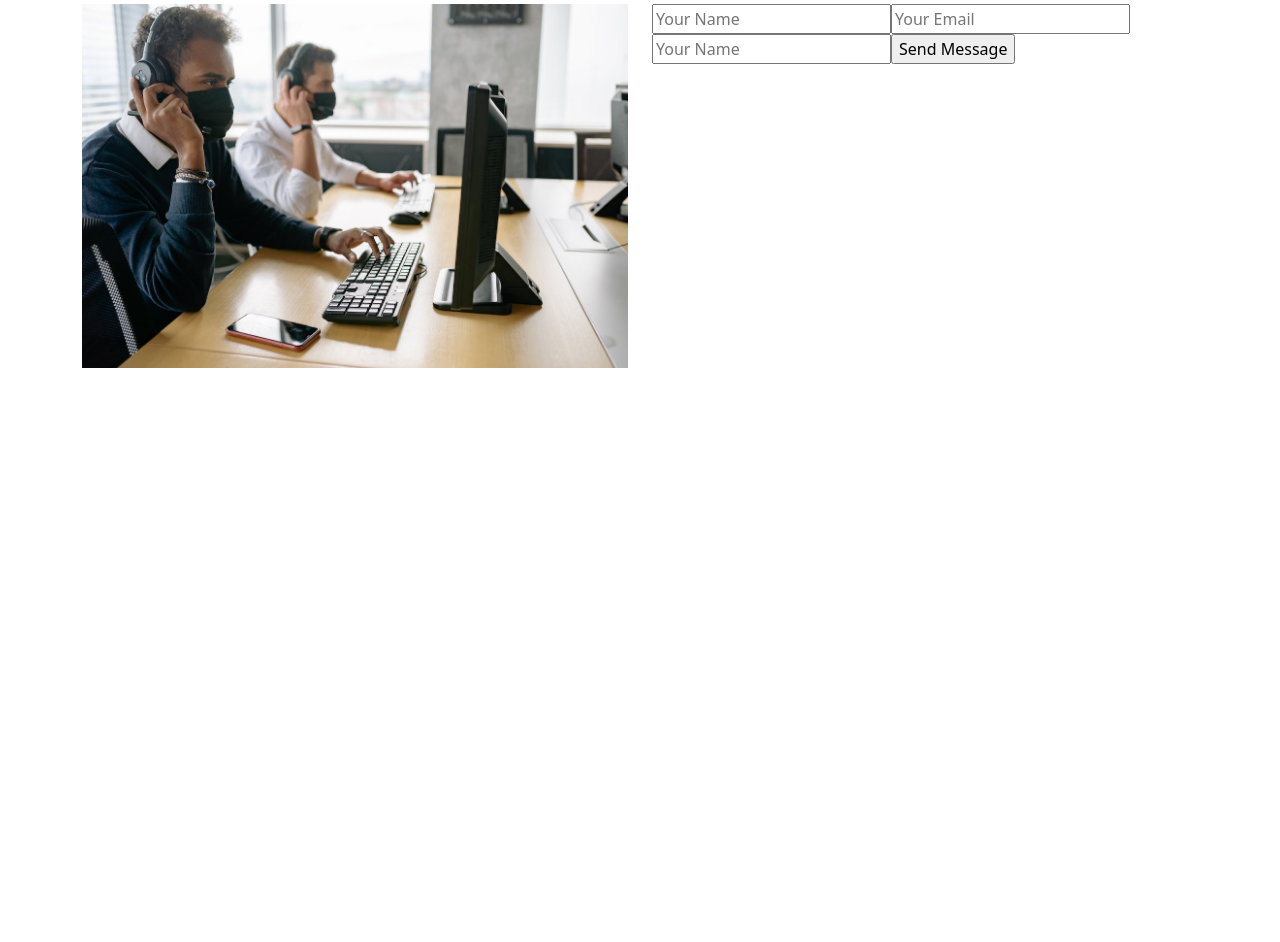
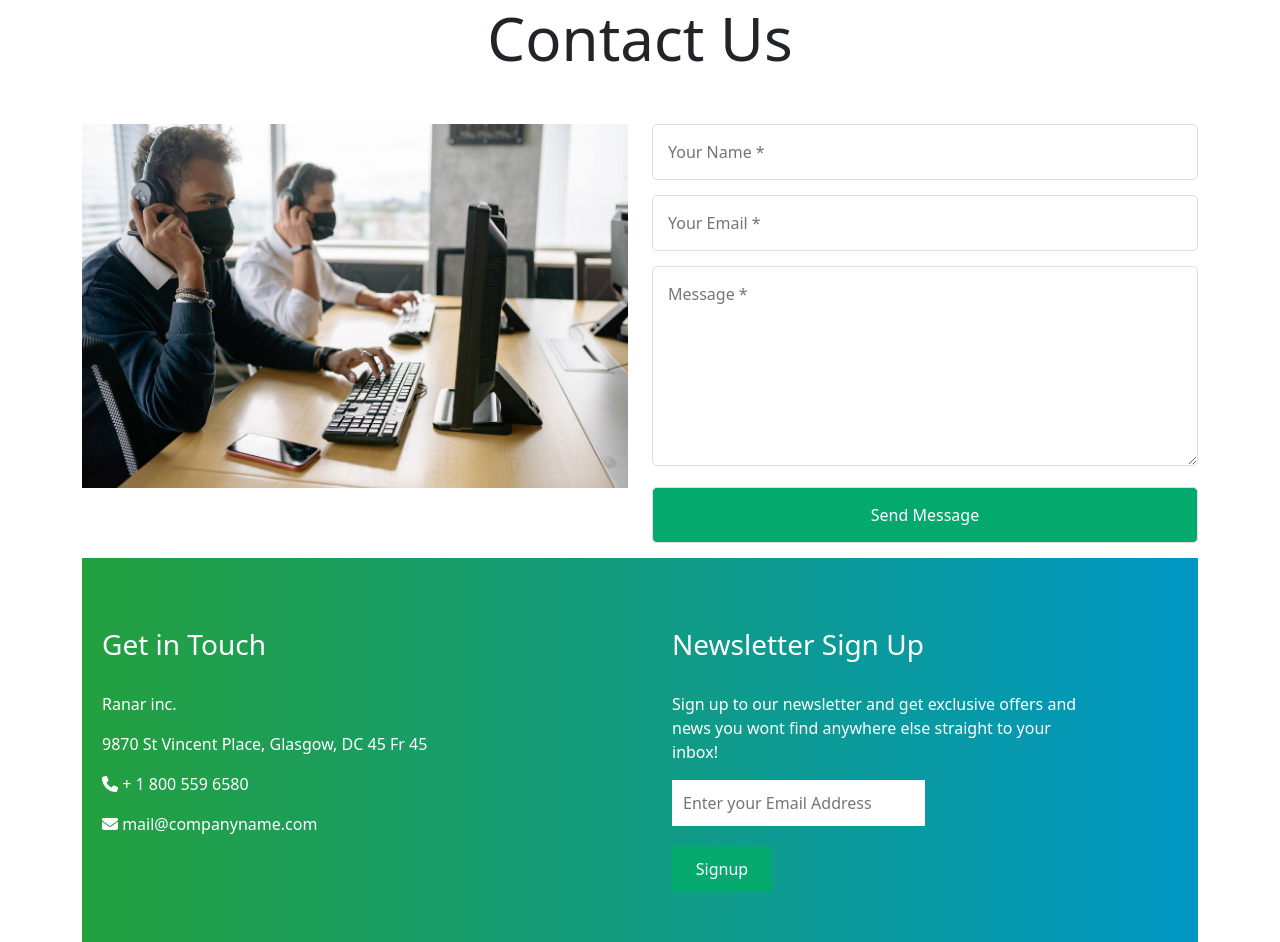
Before and after one commit to shantovai024/ranar-client, a React (Create React App) app: page / in a window 1280 px wide. Shown: the part 1380-2322 px from the top of the page. Before the commit the page ends 1748 px from the top, so only its background shows below. Built offline with nearby package versions, Linux system fonts and the light colour scheme.

Commit message:
contact done

```diff
--- a/package.json
+++ b/package.json
@@ -6,6 +6,7 @@
     "@fortawesome/fontawesome-svg-core": "^6.2.0",
     "@fortawesome/free-regular-svg-icons": "^6.2.0",
     "@fortawesome/free-solid-svg-icons": "^6.2.0",
+    "@fortawesome/react-fontawesome": "^0.2.0",
     "@testing-library/jest-dom": "^5.14.1",
     "@testing-library/react": "^13.0.0",
     "@testing-library/user-event": "^13.2.1",
--- a/src/Components/About/About.js
+++ b/src/Components/About/About.js
@@ -7,7 +7,7 @@ const About = () => {
         <div>
             <div className="row">
                 <div className="col-xl-12">
-                    <h2 className='text-center about-title mt-3 mb-4'>About</h2>
+                    <h2 className='text-center about-title mt-50 mb-60'>About</h2>
                 </div>
                 <div className="col-xl-6">
                     <div className="about-img">
--- a/src/Components/Contact/Contact.css
+++ b/src/Components/Contact/Contact.css
@@ -1,3 +1,11 @@
+.mt-50 {
+    margin-top: 50px;
+}
+
+.mb-60 {
+    margin-bottom: 50px;
+}
+
 .contact-title{
     font-size: 60px;
     text-align: center;
@@ -5,3 +13,25 @@
 .contact-img img {
     max-width: 100%;
 }
+
+.contact-form input, .contact-form textarea {
+    width: 100%;
+    margin-bottom: 15px;
+    padding: 15px;
+    border: 1px solid #ddd;
+    border-radius: 5px;
+}
+
+.contact-form textarea {
+    height: 200px;
+}
+
+.contact-form input[type=submit] {
+    background: #04AA6D;
+    color: #fff;
+    transition: .3s;
+}
+
+.contact-form input[type=submit]:hover {
+    background: #086e48;
+}
--- a/src/Components/Contact/Contact.js
+++ b/src/Components/Contact/Contact.js
@@ -7,7 +7,7 @@ const Contact = () => {
         <div>
             <div className="row">
                 <div className="col-xl-12">
-                    <h2 className='contact-title mt-3 mb-4'>Contact Us</h2>
+                    <h2 className='contact-title mt-50 mb-60'>Contact Us</h2>
                 </div>
                 <div className="col-xl-6">
                     <div className="contact-img">
@@ -17,9 +17,9 @@ const Contact = () => {
                 <div className="col-xl-6">
                     <div className="contact-form">
                         <form action="">
-                            <input type="text" placeholder='Your Name' />
-                            <input type="email" placeholder='Your Email' />
-                            <input type="text" placeholder='Your Name' />
+                            <input type="text" placeholder='Your Name *' />
+                            <input type="email" placeholder='Your Email *' />
+                            <textarea type="text" placeholder='Message *' />
                             <input type="submit" value="Send Message" />
                         </form>
                     </div>
--- /dev/null
+++ b/src/Components/Footer/Footer.css
@@ -0,0 +1,43 @@
+.pt-50 {
+    padding-top: 50px;
+}
+.pb-30{
+    padding-bottom: 30px;
+}
+
+.bg-footer {
+    background-image: linear-gradient(to right, #24A03E , #0097C4)
+}
+
+.footer-left, .footer-right {
+    padding: 20px;
+    color: #fff;
+}
+
+.footer-left h3, .footer-right h3 {
+    margin-bottom: 30px;
+}
+
+.footer-right input {
+    border: 1px solid transparent;
+    margin-bottom: 20px;
+    padding: 10px;
+    outline: none;
+}
+
+.footer-right p {
+    padding-right: 100px;
+}
+
+.footer-right button {
+    padding: 10px;
+    border: 1px solid transparent;
+    width: 100px;
+    background: #04AA6D;
+    transition: .3s;
+    color: #fff;
+}
+
+.footer-right button:hover{
+    background: #086e48;
+}
--- a/src/Components/Footer/Footer.js
+++ b/src/Components/Footer/Footer.js
@@ -1,9 +1,35 @@
 import React from 'react';
+import './Footer.css'
+import { FontAwesomeIcon } from '@fortawesome/react-fontawesome'
+import { faEnvelope, faPhone } from '@fortawesome/free-solid-svg-icons'
 
 const Footer = () => {
+    let handleFooterForm = (event) => {
+        event.preventDefault()
+    }
     return (
-        <div>
-            <h2>This is Footer Page</h2>
+        <div className="footer-area pt-50 pb-30 bg-footer">
+            <div className='row'>
+                <div className="col-xl-6">
+                    <div className="footer-left">
+                        <h3>Get in Touch</h3>
+                        <p>Ranar inc.</p>
+                        <p>9870 St Vincent Place, Glasgow, DC 45 Fr 45</p>
+                        <p><FontAwesomeIcon icon={faPhone} /> + 1 800 559 6580 </p>
+                        <p><FontAwesomeIcon icon={faEnvelope} /> mail@companyname.com</p>
+                    </div>
+                </div>
+                <div className="col-xl-6">
+                    <div className="footer-right">
+                        <h3>Newsletter Sign Up</h3>
+                        <p>Sign up to our newsletter and get exclusive offers and news you wont find anywhere else straight to your inbox!</p>
+                        <form onSubmit={handleFooterForm}>
+                            <input type="email" placeholder='Enter your Email Address' /> <br />
+                            <button>Signup</button>
+                        </form>
+                    </div>
+                </div>
+            </div>
         </div>
     );
 };
--- a/src/Components/Home/Home.js
+++ b/src/Components/Home/Home.js
@@ -10,7 +10,7 @@ const Home = () => {
             <Banner></Banner>
             <About></About>
             <Contact></Contact>
-            {/* <Footer></Footer> */}
+            <Footer></Footer>
         </div>
     );
 };
```
Also changed, not shown: 1 other file (tests, documents, lock files or other folders).
